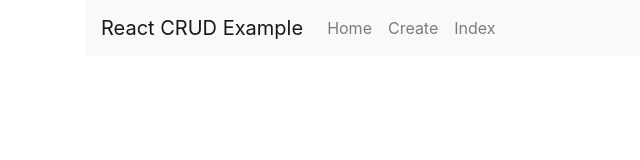
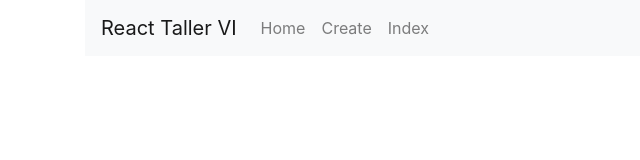
Before and after one commit to ciriloubeda/Front-React, a React (Create React App) app: page / in a window 1280 px wide. Shown: the top 160 px of the page, without its empty margins (0-640 px from the left). Built offline with nearby package versions, Linux system fonts and the light colour scheme.

Commit message:
Modificando label

```diff
--- a/src/App.js
+++ b/src/App.js
@@ -12,7 +12,7 @@ class App extends Component {
       <Router>
         <div className="container">
           <nav className="navbar navbar-expand-lg navbar-light bg-light">
-            <Link to={'/'} className="navbar-brand">React CRUD Example</Link>
+            <Link to={'/'} className="navbar-brand">React Taller VI</Link>
             <div className="collapse navbar-collapse" id="navbarSupportedContent">
               <ul className="navbar-nav mr-auto">
               <li className="nav-item">
--- a/src/components/TableRow.js
+++ b/src/components/TableRow.js
@@ -35,10 +35,10 @@ class TableRow extends Component {
               {this.props.obj.telefono}
             </td>
             <td>
-              <Link to={"/edit/"+this.props.obj.id} className="btn btn-primary">Edit</Link>
+              <Link to={"/edit/"+this.props.obj.id} className="btn btn-primary">Editar</Link>
             </td>
             <td>
-              <button onClick={this.delete} className="btn btn-danger">Delete</button>
+              <button onClick={this.delete} className="btn btn-danger">Borrar</button>
             </td>
           </tr>
       );
```
